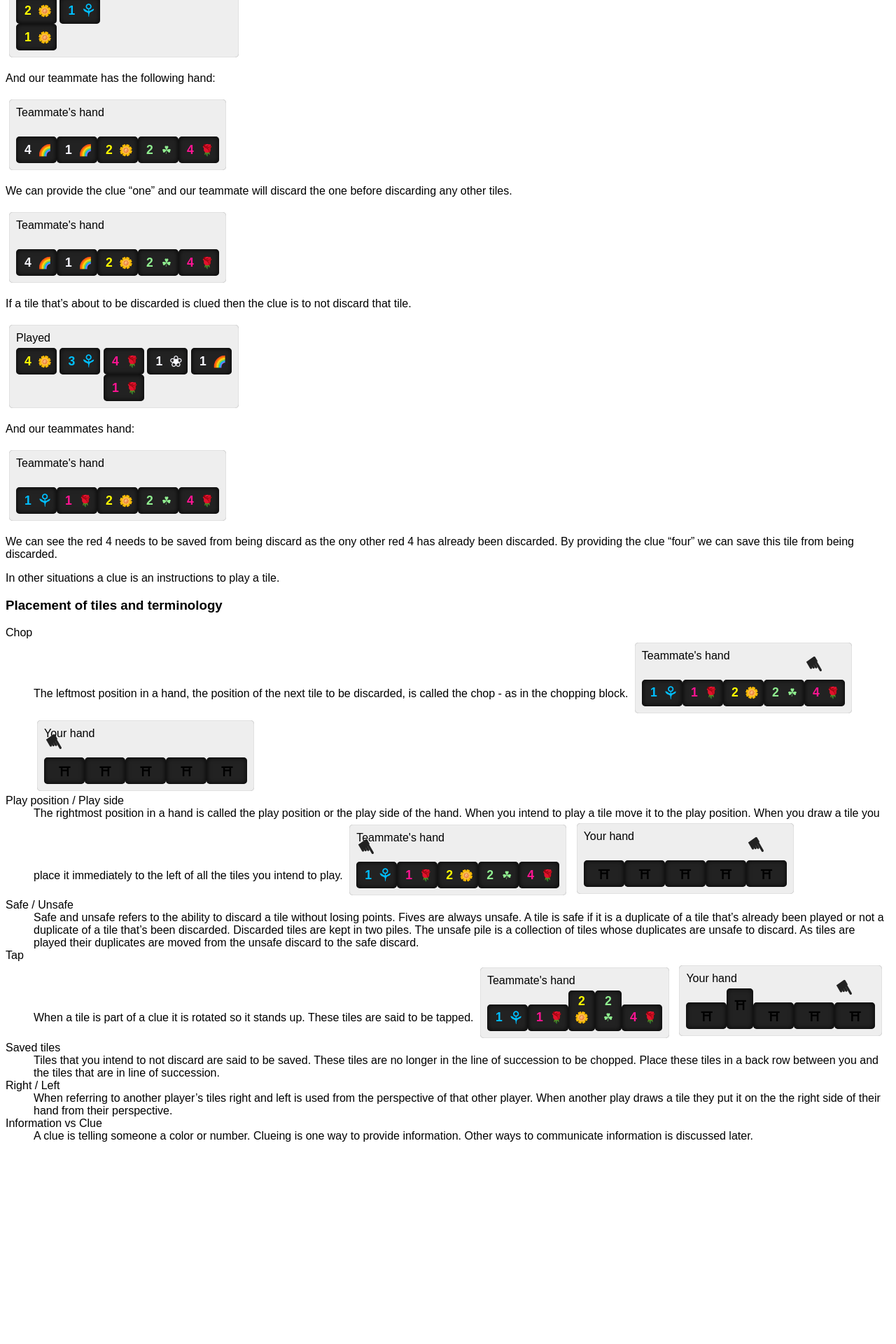
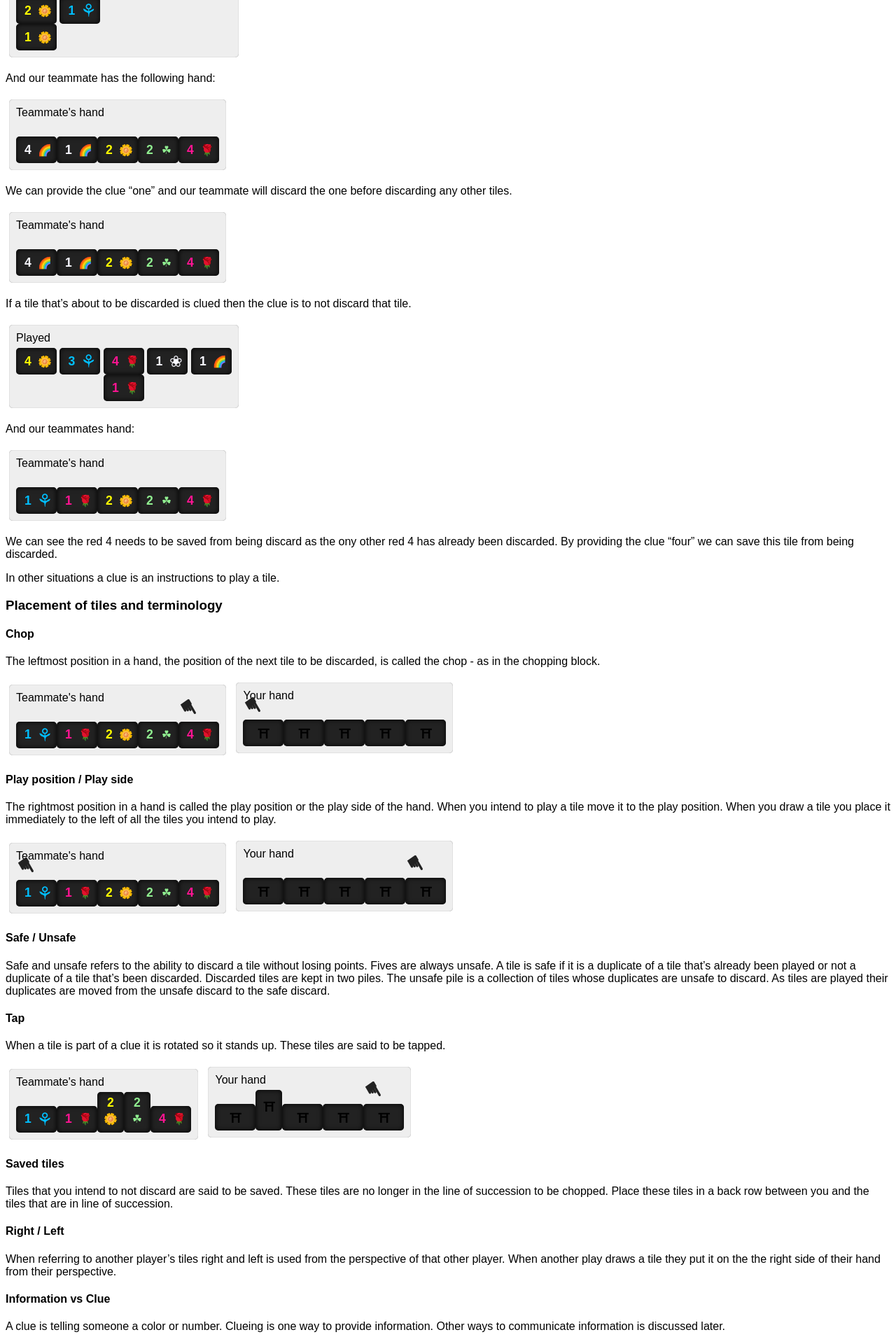
Before and after one commit to davidleston/hanabi-how-to, a Jekyll site: the page built from index.md, in a window 1280 px wide. Shown: the part 1608-3528 px from the top of the page at 70% size. Built offline with Jekyll 4.4.1, drawn with Linux system fonts in a browser that asks for light colours; our own code applies the rules of GitHub Pages for plain Markdown files; before the commit the page ends 3256 px from its top, so only the background shows below that.

Commit message:
Trying a different format for definitions.

```diff
--- a/index.md
+++ b/index.md
@@ -190,87 +190,94 @@ We can see the red 4 needs to be saved from being discard as the ony other red 4
 In other situations a clue is an instructions to play a tile.
 
 ### Placement of tiles and terminology
-Chop
-: The leftmost position in a hand, the position of the next tile to be discarded, is called the chop - as in the chopping block.
 
-  <hand>
-    <header>Teammate's hand</header>
-    <tiles>
-      <tile color="blue" rank="1"></tile>
-      <tile color="red" rank="1"></tile>
-      <tile color="yellow" rank="2"></tile>
-      <tile color="green" rank="2"></tile>
-      <tile color="red" rank="4"><highlighted></highlighted></tile>
-    </tiles>
-  </hand>
-  <hand>
-    <header>Your hand</header>
-    <tiles>
-      <tile hidden><highlighted></highlighted></tile>
-      <tile hidden></tile>
-      <tile hidden></tile>
-      <tile hidden></tile>
-      <tile hidden></tile>
-    </tiles>
-  </hand>
+#### Chop
+The leftmost position in a hand, the position of the next tile to be discarded, is called the chop - as in the chopping block.
 
-Play position / Play side
-: The rightmost position in a hand is called the play position or the play side of the hand. When you intend to play a tile move it to the play position. When you draw a tile you place it immediately to the left of all the tiles you intend to play.
-  <hand>
-    <header>Teammate's hand</header>
-    <tiles>
-      <tile color="blue" rank="1"><highlighted></highlighted></tile>
-      <tile color="red" rank="1"></tile>
-      <tile color="yellow" rank="2"></tile>
-      <tile color="green" rank="2"></tile>
-      <tile color="red" rank="4"></tile>
-    </tiles>
-  </hand>
-  <hand>
-    <header>Your hand</header>
-    <tiles>
-      <tile hidden></tile>
-      <tile hidden></tile>
-      <tile hidden></tile>
-      <tile hidden></tile>
-      <tile hidden><highlighted></highlighted></tile>
-    </tiles>
-  </hand>
+<hand>
+  <header>Teammate's hand</header>
+  <tiles>
+    <tile color="blue" rank="1"></tile>
+    <tile color="red" rank="1"></tile>
+    <tile color="yellow" rank="2"></tile>
+    <tile color="green" rank="2"></tile>
+    <tile color="red" rank="4"><highlighted></highlighted></tile>
+  </tiles>
+</hand>
 
-Safe / Unsafe
-: Safe and unsafe refers to the ability to discard a tile without losing points. Fives are always unsafe. A tile is safe if it is a duplicate of a tile that’s already been played or not a duplicate of a tile that’s been discarded. Discarded tiles are kept in two piles. The unsafe pile is a collection of tiles whose duplicates are unsafe to discard. As tiles are played their duplicates are moved from the unsafe discard to the safe discard.
+<hand>
+  <header>Your hand</header>
+  <tiles>
+    <tile hidden><highlighted></highlighted></tile>
+    <tile hidden></tile>
+    <tile hidden></tile>
+    <tile hidden></tile>
+    <tile hidden></tile>
+  </tiles>
+</hand>
 
-Tap
-: When a tile is part of a clue it is rotated so it stands up. These tiles are said to be tapped.
+#### Play position / Play side
+The rightmost position in a hand is called the play position or the play side of the hand. When you intend to play a tile move it to the play position. When you draw a tile you place it immediately to the left of all the tiles you intend to play.
 
-  <hand>
-    <header>Teammate's hand</header>
-    <tiles>
-      <tile color="blue" rank="1"></tile>
-      <tile color="red" rank="1"></tile>
-      <tile color="yellow" rank="2" tapped></tile>
-      <tile color="green" rank="2" tapped></tile>
-      <tile color="red" rank="4"></tile>
-    </tiles>
-  </hand>
-  <hand>
-    <header>Your hand</header>
-    <tiles>
-      <tile hidden></tile>
-      <tile hidden tapped></tile>
-      <tile hidden></tile>
-      <tile hidden></tile>
-      <tile hidden><highlighted></highlighted></tile>
-    </tiles>
-  </hand>
+<hand>
+  <header>Teammate's hand</header>
+  <tiles>
+    <tile color="blue" rank="1"><highlighted></highlighted></tile>
+    <tile color="red" rank="1"></tile>
+    <tile color="yellow" rank="2"></tile>
+    <tile color="green" rank="2"></tile>
+    <tile color="red" rank="4"></tile>
+  </tiles>
+</hand>
 
+<hand>
+  <header>Your hand</header>
+  <tiles>
+    <tile hidden></tile>
+    <tile hidden></tile>
+    <tile hidden></tile>
+    <tile hidden></tile>
+    <tile hidden><highlighted></highlighted></tile>
+  </tiles>
+</hand>
 
+#### Safe / Unsafe
+Safe and unsafe refers to the ability to discard a tile without losing points. Fives are always unsafe. A tile is safe if it is a duplicate of a tile that’s already been played or not a duplicate of a tile that’s been discarded. Discarded tiles are kept in two piles. The unsafe pile is a collection of tiles whose duplicates are unsafe to discard. As tiles are played their duplicates are moved from the unsafe discard to the safe discard.
 
-Saved tiles
-: Tiles that you intend to not discard are said to be saved. These tiles are no longer in the line of succession to be chopped. Place these tiles in a back row between you and the tiles that are in line of succession.
+#### Tap
 
-Right / Left
-: When referring to another player's tiles right and left is used from the perspective of that other player. When another play draws a tile they put it on the the right side of their hand from their perspective.
+When a tile is part of a clue it is rotated so it stands up. These tiles are said to be tapped.
 
-Information vs Clue
-: A clue is telling someone a color or number. Clueing is one way to provide information. Other ways to communicate information is discussed later.
+<hand>
+  <header>Teammate's hand</header>
+  <tiles>
+    <tile color="blue" rank="1"></tile>
+    <tile color="red" rank="1"></tile>
+    <tile color="yellow" rank="2" tapped></tile>
+    <tile color="green" rank="2" tapped></tile>
+    <tile color="red" rank="4"></tile>
+  </tiles>
+</hand>
+
+<hand>
+  <header>Your hand</header>
+  <tiles>
+    <tile hidden></tile>
+    <tile hidden tapped></tile>
+    <tile hidden></tile>
+    <tile hidden></tile>
+    <tile hidden><highlighted></highlighted></tile>
+  </tiles>
+</hand>
+
+#### Saved tiles
+
+Tiles that you intend to not discard are said to be saved. These tiles are no longer in the line of succession to be chopped. Place these tiles in a back row between you and the tiles that are in line of succession.
+
+#### Right / Left
+
+When referring to another player's tiles right and left is used from the perspective of that other player. When another play draws a tile they put it on the the right side of their hand from their perspective.
+
+#### Information vs Clue
+
+A clue is telling someone a color or number. Clueing is one way to provide information. Other ways to communicate information is discussed later.
```
